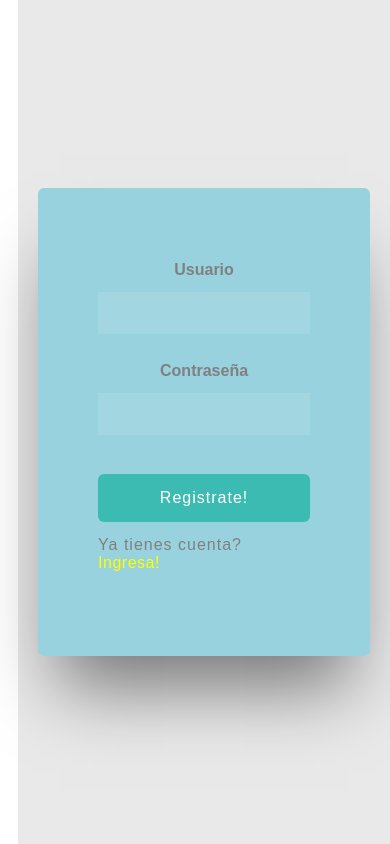
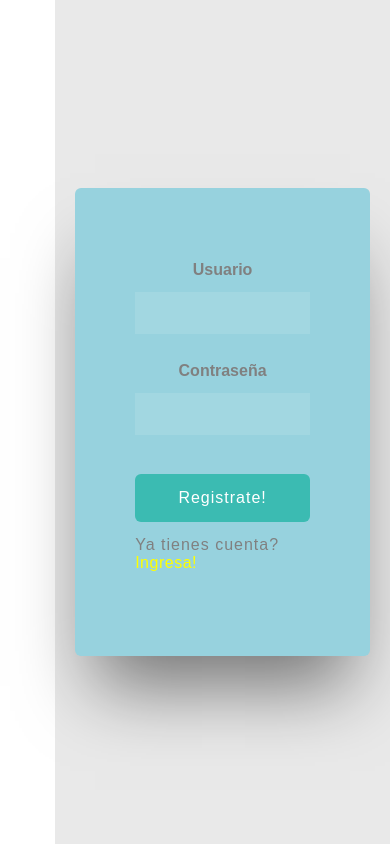
Before and after one commit to indigoshakti47/Diastole, a React (Create React App) app in the folder diastole/: page / in a window 390 px wide. Built offline with nearby package versions, Linux system fonts and the light colour scheme; no server answers; what google-maps-react would draw is missing.

Commit message:
Fix[Bugs]: Added navbar responsive support and fixed bug on map.

```diff
--- a/diastole/src/App.css
+++ b/diastole/src/App.css
@@ -253,19 +253,16 @@
 
 .side-bar{
   background: #082E2D;
-  display: block;
-  width: 70px;
-  height: 100vh;
+  display: flex;
+  flex-direction: column;
+  height: 100%;
   z-index: 200;
-  position: absolute;
 }
 
 .icon-container-menu{
-  margin: auto;
   display: flex !important;
   align-items: center;
   align-items: middle;
-
 }
 
 .icon-container-menu.last{
@@ -326,13 +323,9 @@
 
 
 .logo{
-  margin: auto;
+  margin: 20px auto;
   width: 40px;
   height: 40px;
-
-  display: block;
-  margin-top: 20px;
-  margin-bottom: 20px;
 }
 
 
@@ -342,16 +335,13 @@
 */
 
 .layout-children{
-
-  flex-grow: 20;
-  width: 10px;
-  background: red;
-  display: block;
+  flex-grow: 1;
 }
 
 .layout-bar{
-  flex-grow: 1;
-  display: block;
+  width: 70px;
+  flex-grow: 0;
+  display: flex;
 }
 
 .send-btn{
--- a/diastole/src/components/Layout.js
+++ b/diastole/src/components/Layout.js
@@ -1,4 +1,5 @@
 import React from 'react'
+import {Box} from '@material-ui/core'
 
 // redux
 import { connect } from 'react-redux';
@@ -9,14 +10,14 @@ function Layout({ children, user }) {
   return (
     <>
 
-      <div style = {{ display: 'flex'}}>
+      <Box display={'flex'} height={'100%'}>
         <div className = "layout-bar">
           {user && <PrimarySearchBar />}
         </div>
         <div className = "layout-children">
           {children}
         </div>
-      </div>
+      </Box>
 
     </>
   )
--- a/diastole/src/components/Sidebar.js
+++ b/diastole/src/components/Sidebar.js
@@ -39,13 +39,12 @@ const SideBar = ({ logout }) => {
     const [activeIcon, setActiveIcon] = useState();
     return (
         <div className = "side-bar">
-            <div clssName = "icons-bar">
             <img className = "logo" src = {Logo} />
                 {
               links.map(({ icon: Icon, name, route, action }, index) => (
-                    <div className = {index <= links.length - 2 ? "icon-container-menu" : "icon-container-menu last"}>
-                        <span class = "line-icon-decorator" />
-                        <IconButton className="icon-side-menu" color="secondary" key={name} component={Link} to={route} onClick={() => action && action()}>
+                    <div className = {index <= links.length - 2 ? "icon-container-menu" : "icon-container-menu last"} key={name}>
+                        <span className = {"line-icon-decorator"} />
+                        <IconButton className="icon-side-menu" color="secondary" component={Link} to={route} onClick={() => action && action()}>
                             <Badge color="white">
                                 <Icon />
                             </Badge>
@@ -54,7 +53,6 @@ const SideBar = ({ logout }) => {
               ))
             }
         </div>
-        </div>
     )
 }
 
```
